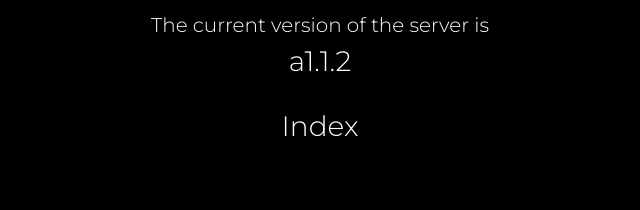
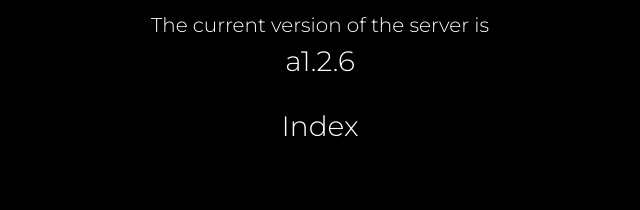
Before and after one commit to yokai64/yokai64.github.io, a plain HTML site: page minecraft.html in a window 1280 px wide. Shown: the part 254-464 px from the top of the page, 320-960 px from the left. Drawn offline with nearby package versions, Linux system fonts and the light colour scheme.

Commit message:
update version

```diff
--- a/minecraft.html
+++ b/minecraft.html
@@ -35,7 +35,7 @@
           <p class="text-center">Page last updated 16/07/2022</p>
 
           <h5 class="text-center">The current version of the server is</h5>
-          <h3 class="text-center">a1.1.2</h3>
+          <h3 class="text-center">a1.2.6</h3>
 
           <br>
           <h3 class="text-center">Index</h3>
```
